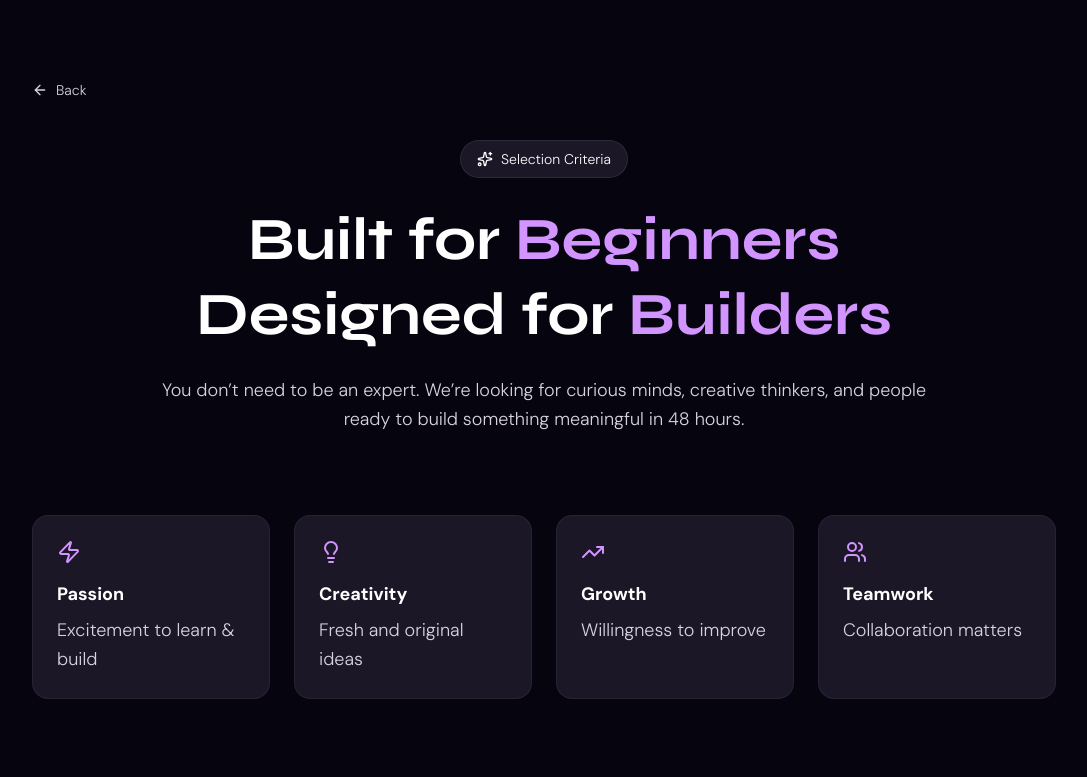
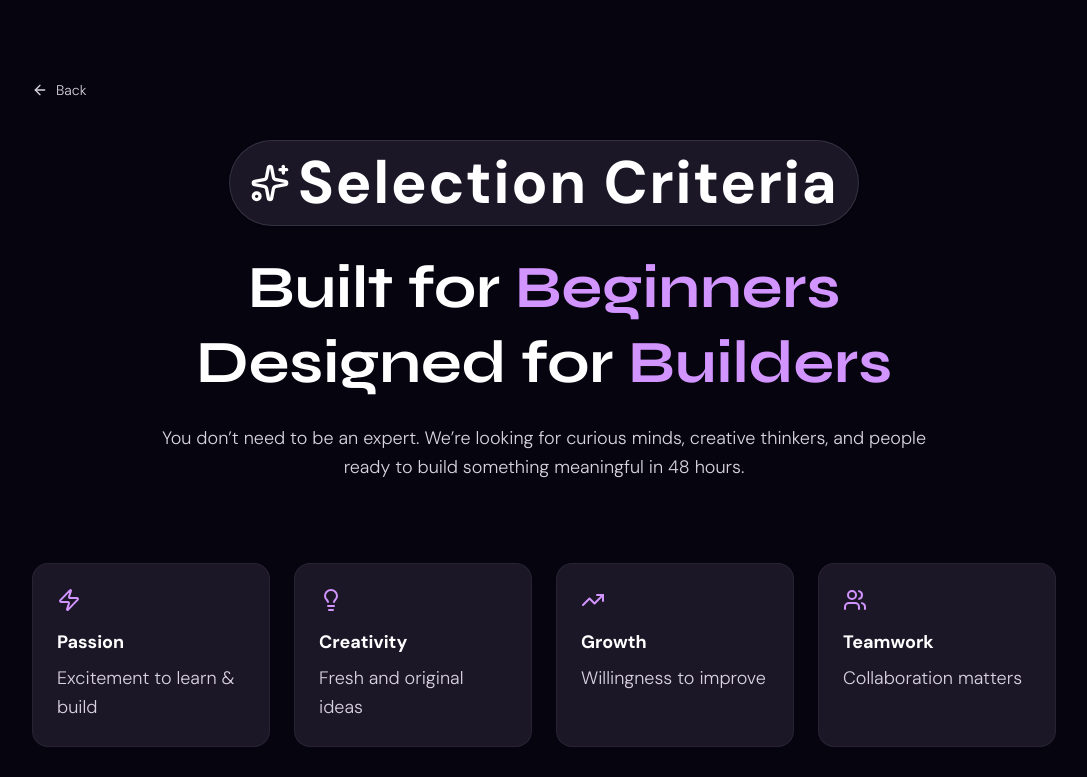
Before and after one commit to sandeepregmi1/Orchid-HackX-frontend, a React (Vite) app: page /selection-criteria in a window 1280 px wide. Shown: the top 777 px of the page, without its empty margins (96-1183 px from the left). Built offline with nearby package versions, Linux system fonts and the light colour scheme.

Commit message:
Update team image and improve UI styling for pages

```diff
--- a/src/components/Team.tsx
+++ b/src/components/Team.tsx
@@ -1,6 +1,6 @@
 import { motion } from 'motion/react';
 import { Github, Linkedin, Mail, Sparkles, User } from 'lucide-react';
-import sandeepImg from '../assets/team/sandeep.jpeg';
+import sandeepImg from '../assets/team/sandeep.jpg';
 
 interface Member {
   name: string;
--- a/src/pages/CodeOfConduct.tsx
+++ b/src/pages/CodeOfConduct.tsx
@@ -21,10 +21,10 @@ export default function CodeOfConduct() {
 
           {/* Hero */}
           <div className="text-center mb-20">
-            <div className="inline-flex items-center gap-2 px-4 py-2 rounded-full bg-surface-container border border-outline-variant/30 text-sm mb-6">
-              <Shield size={16} />
-              Code of Conduct
-            </div>
+           <div className="inline-flex items-center gap-2 px-5 py-3 rounded-full bg-surface-container border border-outline-variant/40 text-base font-semibold text-on-surface mb-6 shadow-sm">
+  <Shield size={50} className="text-red-700" />
+  <span className=" text-6xl font-bold tracking-wide text-red-700">Code of Conduct</span>
+</div>
 
             <h1 className="text-4xl sm:text-6xl font-bold font-syne mb-6">
               Building a <span className="text-primary">Safe & Inclusive</span> Hackathon
--- a/src/pages/SelectionCriteria.tsx
+++ b/src/pages/SelectionCriteria.tsx
@@ -21,10 +21,10 @@ export default function SelectionCriteria() {
 
           {/* Hero */}
           <div className="text-center mb-20">
-            <div className="inline-flex items-center gap-2 px-4 py-2 rounded-full bg-surface-container border border-outline-variant/30 text-sm mb-6">
-              <Sparkles size={16} />
-              Selection Criteria
-            </div>
+      <div className="inline-flex items-center gap-2 px-5 py-3 rounded-full bg-surface-container border border-outline-variant/40 text-base font-semibold text-on-surface mb-6 shadow-sm">
+  <Sparkles size={40} />
+  <span className="text-6xl font-bold tracking-wide">Selection Criteria</span>
+</div>
 
             <h1 className="text-4xl sm:text-6xl font-bold font-syne mb-6 leading-tight">
               Built for <span className="text-primary">Beginners</span><br />
```
Also changed, not shown: src/assets/team/sandeep.jpeg (deleted), src/assets/team/sandeep.jpg (added).
